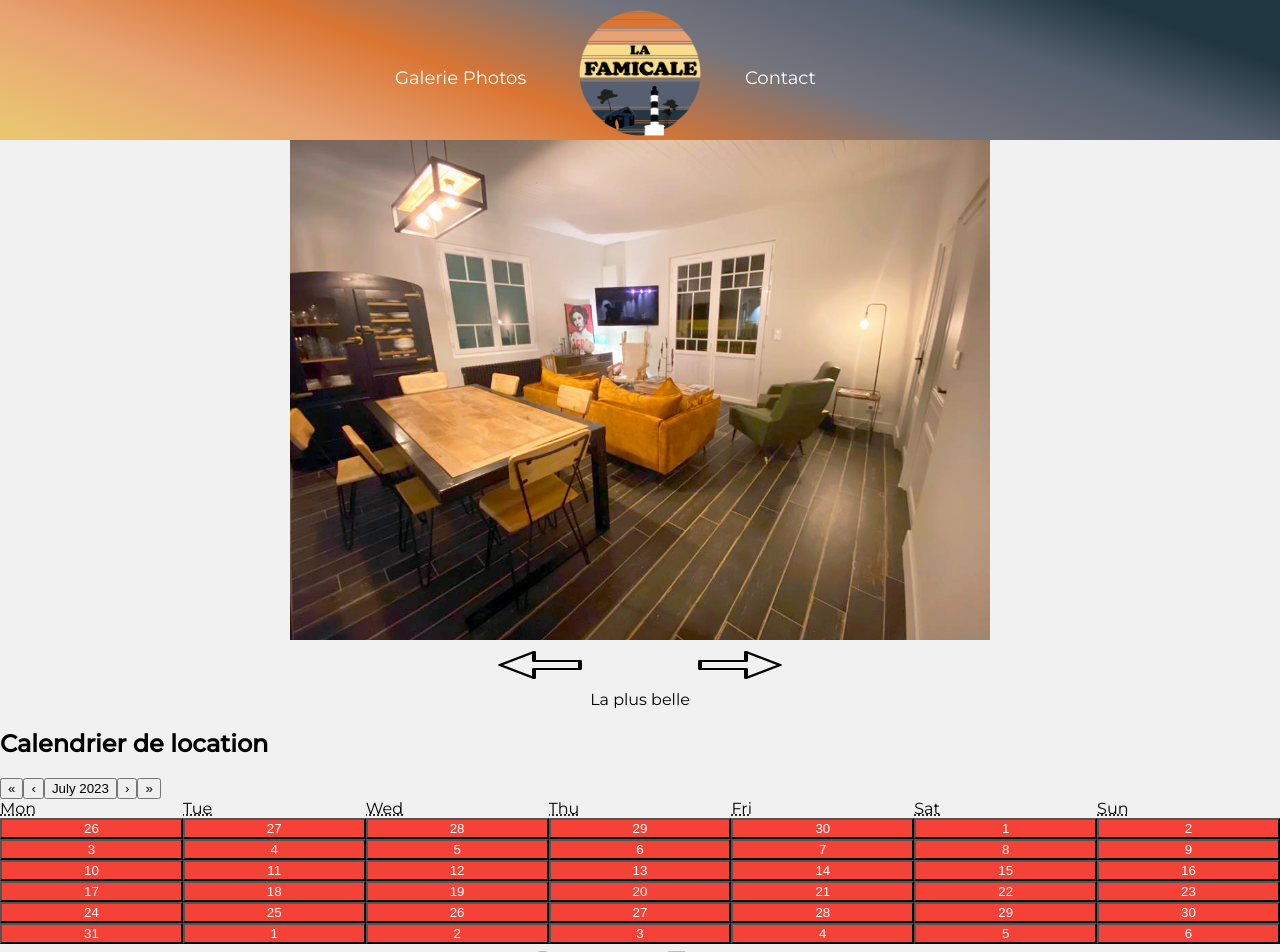
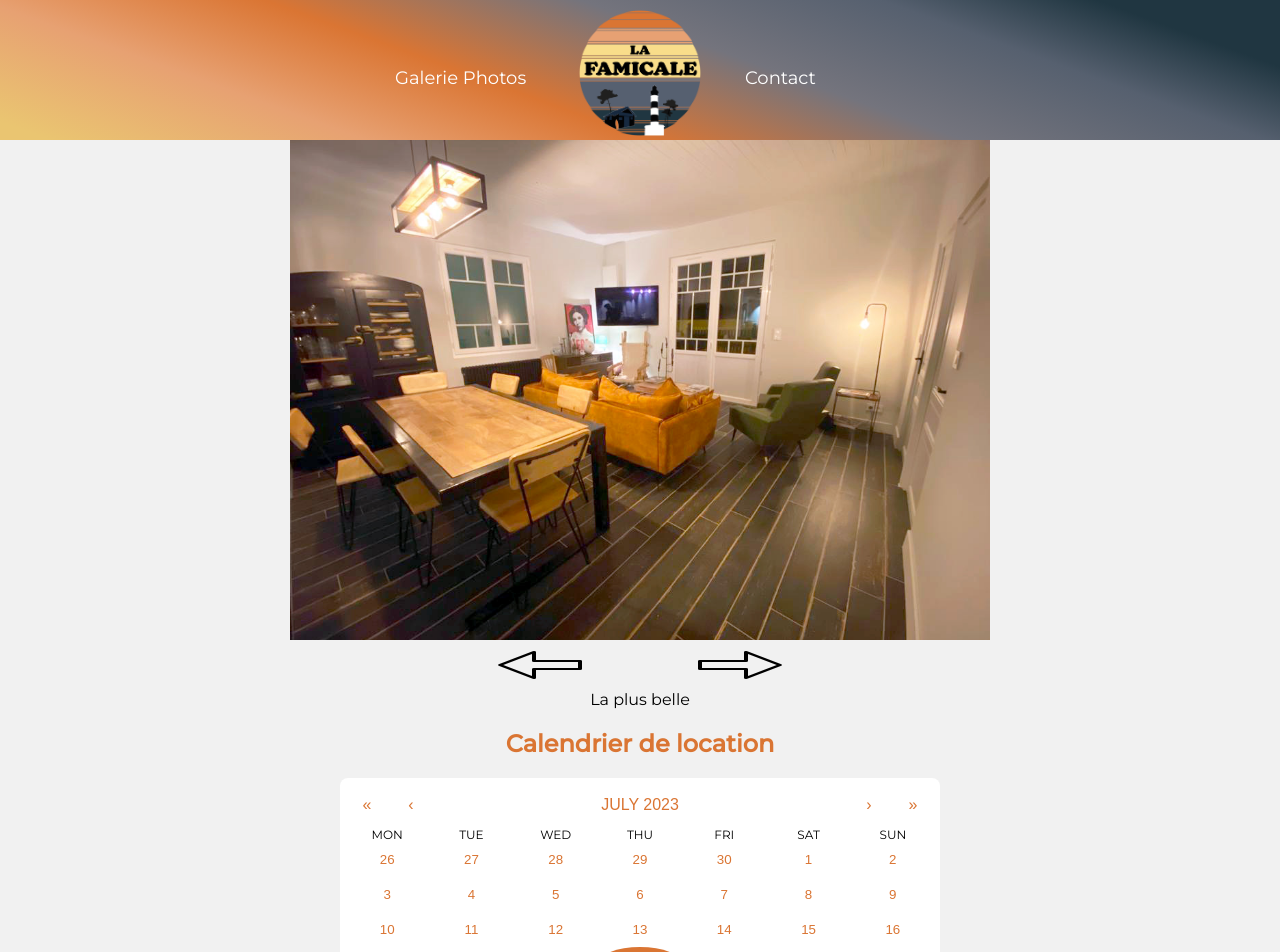
Before and after one commit to JeremyPromsy/lafamicale, a React (Create React App) app in the folder my-app/: page / in a window 1280 px wide. Shown: the top 952 px of the page. Built offline with nearby package versions, Linux system fonts and the light colour scheme; no server answers.

Commit message:
Avancement

```diff
--- a/my-app/src/components/FormContact.jsx
+++ b/my-app/src/components/FormContact.jsx
@@ -5,7 +5,6 @@ import emailjs from '@emailjs/browser';
 const ServiceID = "service_n6f1yqc";
 const TemplateID = "Lafamicale-template";
 const PublicKey = "A8cBtp8O8D3ahNq6u";
-console.log(ServiceID, TemplateID, PublicKey)
 
 function App() {
     const form = useRef();
--- a/my-app/src/components/Location.jsx
+++ b/my-app/src/components/Location.jsx
@@ -2,6 +2,7 @@ import "../styles/location.css";
 import React, { useState, useEffect } from 'react';
 import Calendar from 'react-calendar';
 import axios from 'axios';
+
 
 const HouseRentalCalendarFrontend = () => {
   const [houseAvailability, setHouseAvailability] = useState({});
@@ -41,6 +42,7 @@ const HouseRentalCalendarFrontend = () => {
           }}
         />
       </div>
+      <p>Les dates afficheées en vertes sont les dates où la maison est disponible.</p>
     </div>
   );
 };
--- a/my-app/src/styles/location.css
+++ b/my-app/src/styles/location.css
@@ -1,16 +1,144 @@
-.unavailable {
-  background-color: #4CAF50; /* Vert */
-  color: #fff; /* Texte blanc */
+h2, p {
+  color:rgba(218,117,51,1);
+  display: flex;
+  align-items: center;
+  justify-content: center;
+  margin: 20px 0;
 }
 
-/* Pour les dates indisponibles (rouges) */
-.available {
-  background-color: #F44336; /* Rouge */
-  color: #fff; /* Texte blanc */
+
+.calendar {
+  display: flex;
+  align-items: center;
+  justify-content: center;
 }
 
+.unavailable {
+  color: #4CAF50;
+  box-shadow: 0 12px 24px rgba(0, 0, 0, 0.2);
+}
+
+.available {
+  color: rgba(218,117,51,1);
+}
 .locked {
-  background-color: #4CAF50;
+  color: #4CAF50;
+}
+
+.react-calendar__navigation {
+  display: flex;
+  justify-content: center;
+}
+
+.react-calendar__navigation__label__labelText  {
+  text-transform: uppercase;
+}
+
+.react-calendar__month-view__weekdays__weekday {
+  text-align: center;
+  text-transform: uppercase;
+  font-size: 12px;
+}
+
+ /* Evité le texte en pointillé */
+ abbr[title] {
+  text-decoration: none;
+ }
+
+ .react-calendar {
+  width: 600px;
+  max-width: 100%;
+  background-color: #fff;
+  border-radius: 8px;
+
+  padding: 5px;
+  margin-bottom: 20px;
+ }
+
+ .react-calendar__navigation button {
+  color: rgba(218,117,51,1);
+  min-width: 44px;
+  background: none;
+  font-size: 16px;
+  margin-top: 8px;
+  text-decoration: none;
+ }
+
+ .react-calendar__month-view__days__day {
+  border-radius: 50%;
+ }
+
+ .react-calendar__navigation {
+  display: flex;
+  height: 44px;
+  margin-bottom: 0;
+}
+
+.react-calendar--doubleView {
+  width: 700px;
+}
+.react-calendar--doubleView .react-calendar__viewContainer {
+  display: flex;
+  margin: -0.5em;
+}
+.react-calendar--doubleView .react-calendar__viewContainer > * {
+  width: 50%;
+  margin: 0.5em;
+}
+.react-calendar,
+.react-calendar *,
+.react-calendar *:before,
+.react-calendar *:after {
+  -moz-box-sizing: border-box;
+  -webkit-box-sizing: border-box;
+  box-sizing: border-box;
+}
+
+.react-calendar button {
+  margin: 0;
+  border: 0;
+  outline: none;
+}
+.react-calendar button:enabled:hover {
+  cursor: pointer;
+}
+.react-calendar__navigation {
+  height: 44px;
+}
+
+
+.react-calendar__navigation button {
+  min-width: 44px;
+  background: none;
+}
+
+.react-calendar__month-view__weekNumbers {
+  font-weight: bold;
+}
+.react-calendar__month-view__weekNumbers .react-calendar__tile {
+  display: flex;
+  align-items: center;
+  justify-content: center;
+  font-size: 0.75em;
+  padding: calc(0.75em / 0.75) calc(0.5em / 0.75);
+}
+.react-calendar__month-view__days__day--weekend {
+  color:rgba(218,117,51,1);
+}
+
+.react-calendar__tile {
+  max-width: 100%;
+  text-align: center;
+  padding: 0.75em 0.5em;
+  background: none;
+  text-transform:capitalize;
+}
+
+.react-calendar__tile--now {
+  background: rgba(218,117,51,1);
   color: white;
-  cursor: not-allowed;
 }
+.react-calendar__tile--now:enabled:hover,
+.react-calendar__tile--now:enabled:focus {
+  background: rgba(218,117,51,1);
+}
```
Also changed, not shown: 1 other file (tests, documents, lock files or other folders).
